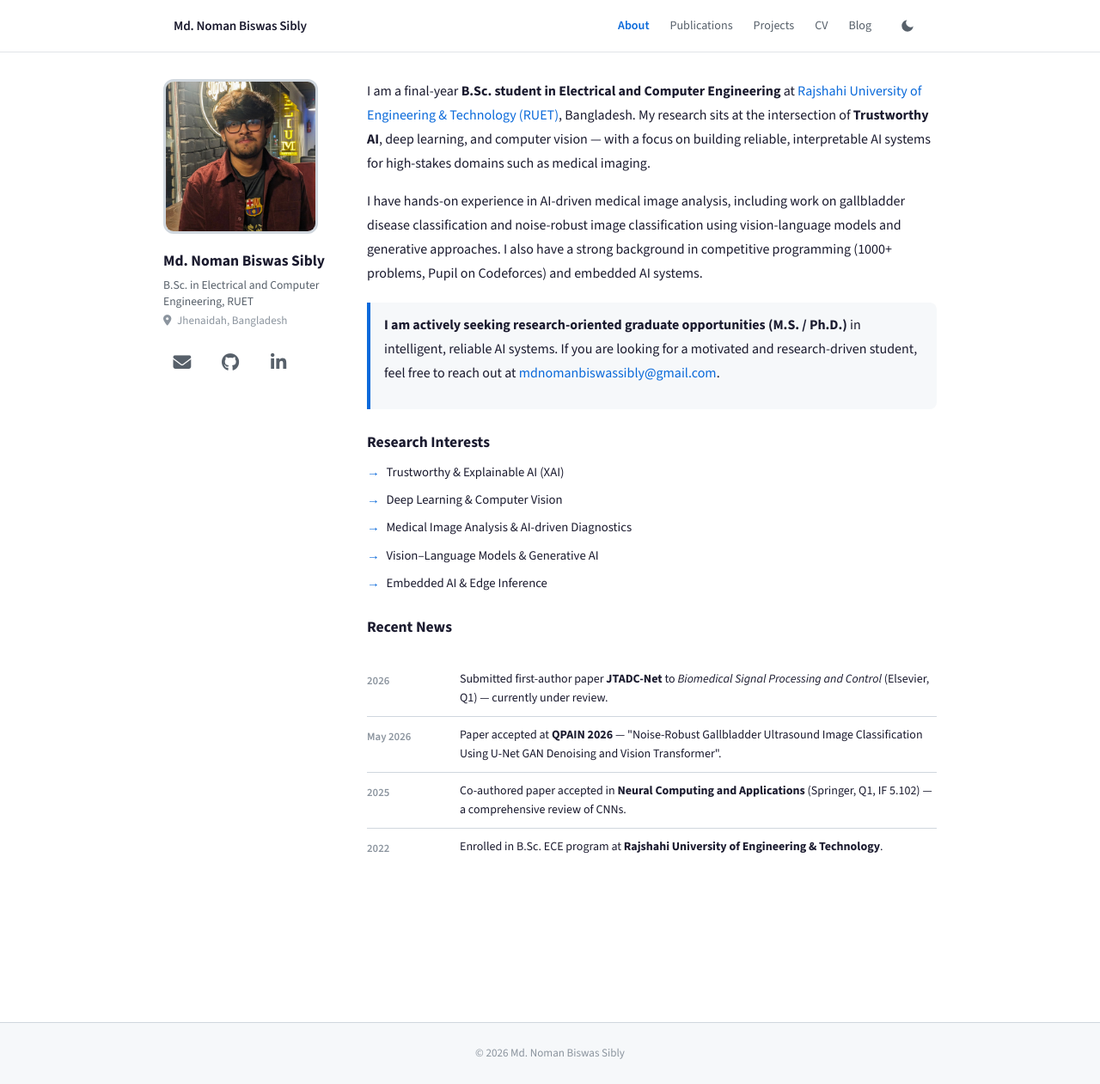
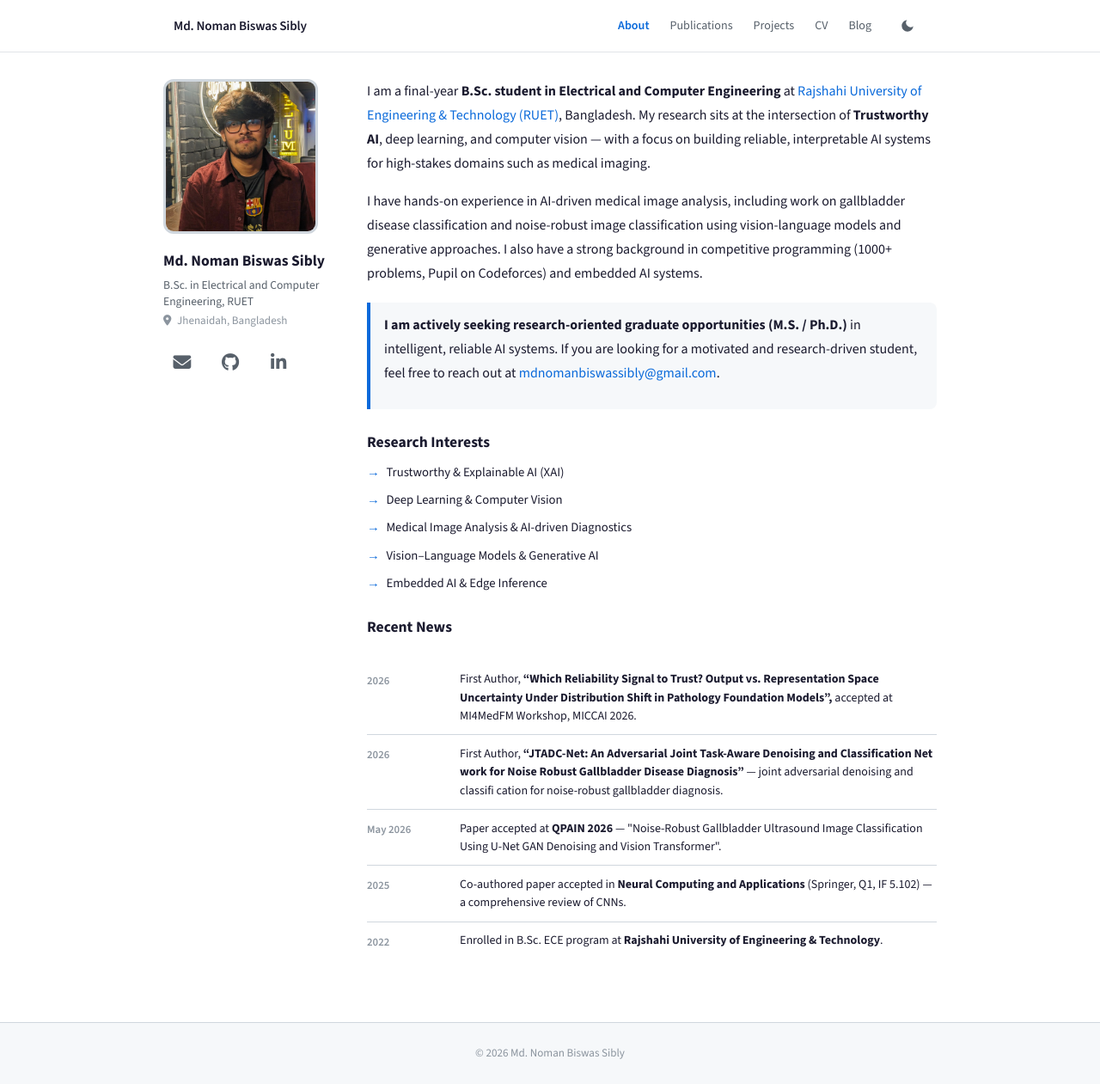
Before and after one commit to Md-Noman-Biswas/Md-Noman-Biswas.github.io, a Jekyll site: the page built from _pages/about.md, in a window 1280 px wide and 1261 px high. Shown: the whole window at 86% size. Built offline with Jekyll 4.4.1, drawn with Linux system fonts in a browser that asks for light colours; a style sheet for code colours, icons or effects is not loaded.

Commit message:
admin: update news

```diff
--- a/_data/news.yml
+++ b/_data/news.yml
@@ -1,10 +1,16 @@
-# Recent news — edited from the admin panel (/admin/).
-# Each item: a short date label + text (basic HTML like <strong>/<em> allowed).
 - date: "2026"
-  text: "Submitted first-author paper <strong>JTADC-Net</strong> to <em>Biomedical Signal Processing and Control</em> (Elsevier, Q1) — currently under review."
-- date: "May 2026"
-  text: "Paper accepted at <strong>QPAIN 2026</strong> — \"Noise-Robust Gallbladder Ultrasound Image Classification Using U-Net GAN Denoising and Vision Transformer\"."
+  text: |-
+    First Author, <strong>“Which Reliability Signal to Trust? Output vs. Representation Space Uncertainty
+    Under Distribution Shift in Pathology Foundation Models”,</strong> accepted at MI4MedFM Workshop,
+    MICCAI 2026.
+- date: "2026"
+  text: |-
+    First Author, <strong>“JTADC-Net: An Adversarial Joint Task-Aware Denoising and Classification Net
+    work for Noise Robust Gallbladder Disease Diagnosis”</strong> — joint adversarial denoising and classifi
+    cation for noise-robust gallbladder diagnosis.
+- date: May 2026
+  text: Paper accepted at <strong>QPAIN 2026</strong> — "Noise-Robust Gallbladder Ultrasound Image Classification Using U-Net GAN Denoising and Vision Transformer".
 - date: "2025"
-  text: "Co-authored paper accepted in <strong>Neural Computing and Applications</strong> (Springer, Q1, IF 5.102) — a comprehensive review of CNNs."
+  text: Co-authored paper accepted in <strong>Neural Computing and Applications</strong> (Springer, Q1, IF 5.102) — a comprehensive review of CNNs.
 - date: "2022"
-  text: "Enrolled in B.Sc. ECE program at <strong>Rajshahi University of Engineering &amp; Technology</strong>."
+  text: Enrolled in B.Sc. ECE program at <strong>Rajshahi University of Engineering &amp; Technology</strong>.
```
